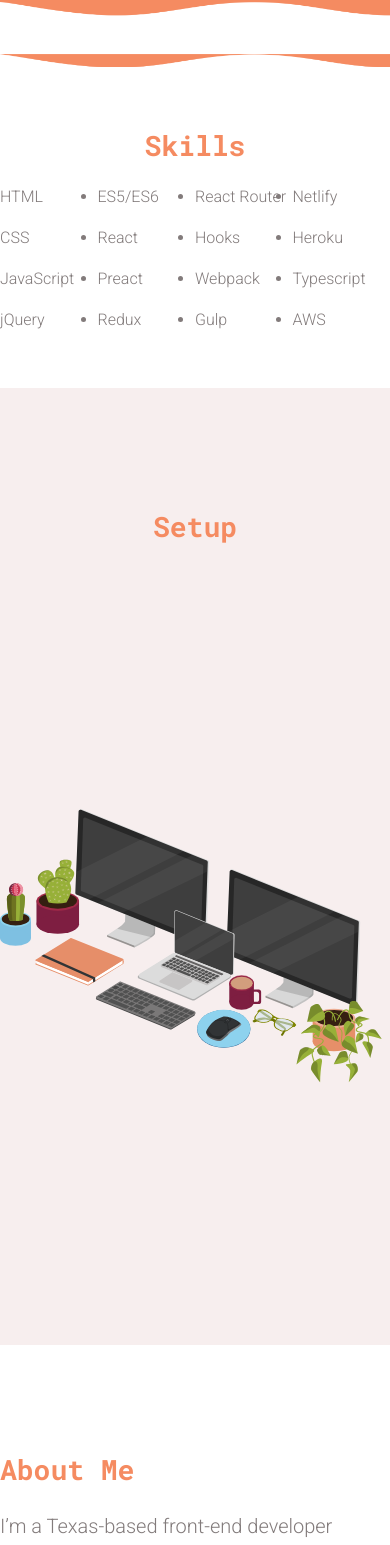
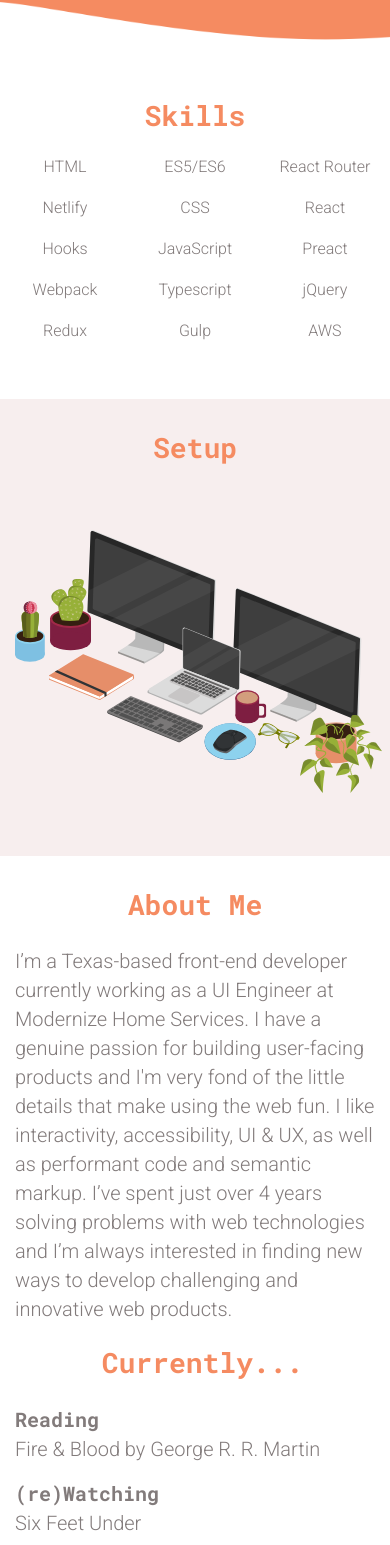
Before and after one commit to nikkieverett/portfolio, a React (Create React App) app: page / in a window 390 px wide. Shown: the part 5070-6615 px from the top of the page. Built offline with nearby package versions, Linux system fonts and the light colour scheme.

Commit message:
Adds tablet and mobile styles for the final three sections

```diff
--- a/src/components/sections/Skills.js
+++ b/src/components/sections/Skills.js
@@ -13,7 +13,6 @@ const Skills = () => {
           <li className="skills__list-item">CSS</li>
           <li className="skills__list-item">React</li>
           <li className="skills__list-item">Hooks</li>
-          <li className="skills__list-item">Heroku</li>
           <li className="skills__list-item">JavaScript</li>
           <li className="skills__list-item">Preact</li>
           <li className="skills__list-item">Webpack</li>
--- a/src/styles/_about.scss
+++ b/src/styles/_about.scss
@@ -42,3 +42,23 @@
     }
   }
 }
+
+@include tablet-breakpoint {
+  .about {
+    padding: 30px 0;
+
+    .col-sm-4 {
+      padding: 20px 0 0 15px;
+    }
+
+    .section {
+      &__title {
+        text-align: center;
+      }
+
+      &__text {
+        padding: 0 15px;
+      }
+    }
+  }
+}
--- a/src/styles/_contact.scss
+++ b/src/styles/_contact.scss
@@ -51,3 +51,22 @@
     }
   }
 }
+
+@include tablet-breakpoint {
+  .contact {
+    .section {
+      &__title {
+        font-size: 40px;
+        line-height: 38px;
+      }
+
+      &__text {
+        margin-bottom: 30px;
+      }
+      &__form {
+        padding: 0;
+      }
+
+    }
+  }
+}
--- a/src/styles/_setup.scss
+++ b/src/styles/_setup.scss
@@ -6,3 +6,24 @@
     margin: 120px auto 0;
   }
 }
+
+@include tablet-breakpoint {
+  .setup {
+    .section__title {
+      margin: 60px auto -60px;
+    }
+
+    svg {
+      height: 100vw;
+      margin-left: 15px;
+    }
+  }
+}
+
+@include phone-breakpoint {
+  .setup {
+    .section__title {
+      margin: 30px auto 0;
+    }
+  }
+}
--- a/src/styles/_skills.scss
+++ b/src/styles/_skills.scss
@@ -3,7 +3,7 @@
   padding: 60px 0;
 
   &::before {
-    background: url('../images/wave-white.png');
+    background: url('../images/wave-white.png') no-repeat;
     background-size: 100%;
     content: '';
     height: 146px;
@@ -35,5 +35,20 @@
 }
 
 @include tablet-breakpoint {
+  .skills {
+    padding-top: 30px;
 
+    &::before {
+      background-size: cover;
+    }
+
+    &__list {
+      list-style: none;
+    }
+
+    &__list-item {
+      flex-basis: 33.33%;
+      text-align: center;
+    }
+  }
 }
```
